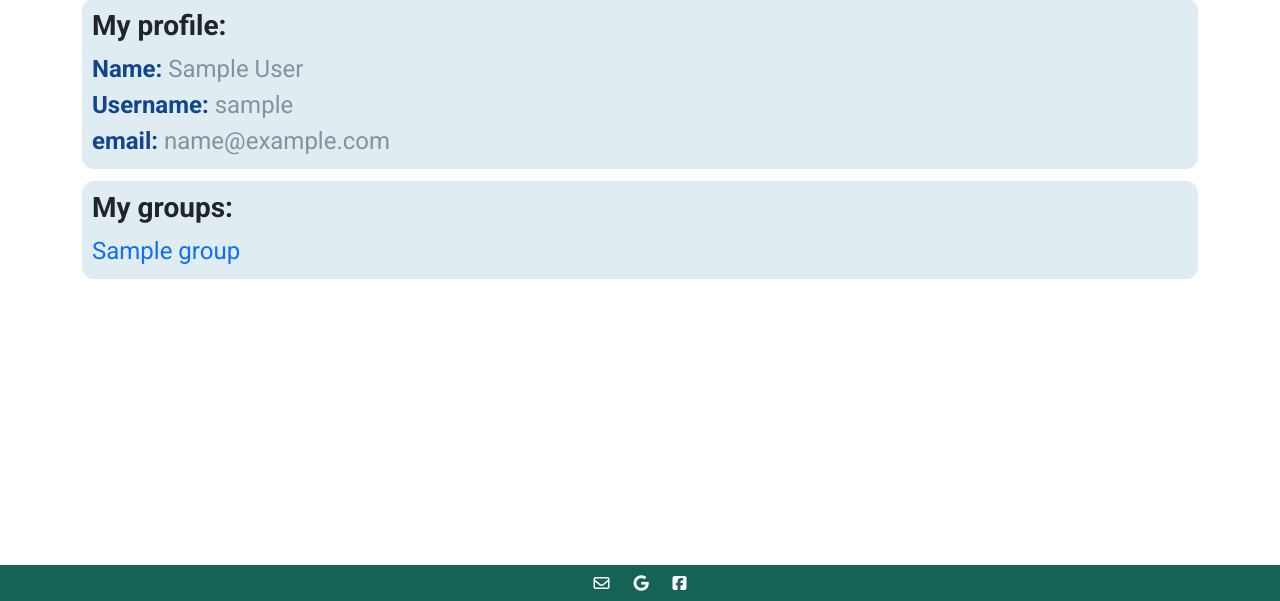
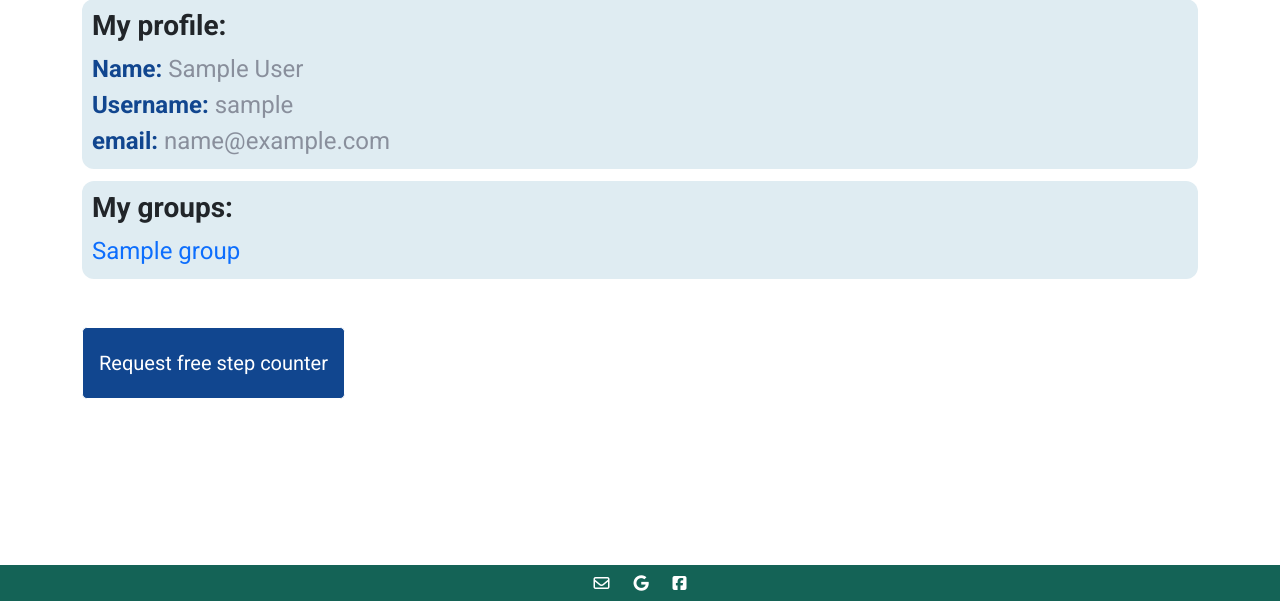
Before and after one commit to Merley-North-Digital-Walking-Group/walking-app, a Django app: page /user_homepage/1/ in a window 1280 px wide. Shown: the part 199-800 px from the top of the page. Run offline with Django 3.2, Linux system fonts and the light colour scheme; tables that the repository leaves empty hold one stand-in row (values such as "Sample post"); some libraries are stand-ins or nearby versions.

Commit message:
Add stepcounter request and confirmation

```diff
--- a/users/templates/users/login_email.html
+++ b/users/templates/users/login_email.html
@@ -22,8 +22,8 @@
         </div>
 
         <div><!--FROM HERE-->
-          <a href="{% url 'user_homepage' pk=1 %}" class="btn btn-secondary btn-sm" target="_blank" type="button">User example</a>
-          <a href="{% url 'group_details' pk=1 %}" class="btn btn-secondary btn-sm" target="_blank" type="button">Group example</a>
+          <a href="{% url 'user_homepage' pk=1 %}" class="btn btn-secondary btn-sm" type="button">User example</a>
+          <a href="{% url 'group_details' pk=1 %}" class="btn btn-secondary btn-sm" type="button">Group example</a>
         </div><!-- TO HERE WAS ADDED BY VICKY TRYING TO CREATE A LINK TO A USER PAGE BYPASSING THE LOG IN PROCESS AS IT'S NOT YET OPERATIONAL -->
 
         <div class="create-user">
--- a/users/templates/users/user_homepage.html
+++ b/users/templates/users/user_homepage.html
@@ -26,6 +26,9 @@
         </P>
 
     </div>
+    <div class="mt-5">
+        <a href="{% url 'stepcounter' %}" type="button" class="btn btn-lg btn-primary">Request free step counter</a>
+    </div>
 
 </div>
 
--- a/users/urls.py
+++ b/users/urls.py
@@ -6,5 +6,6 @@ urlpatterns = [
     path('login_facebook', views.login_facebook, name='login_facebook'),
     path('login_google', views.login_google, name='login_google'),
     path('create_user', views.create_user, name='create_user'),
-    path('user_homepage/<int:pk>/', views.user_homepage, name= 'user_homepage'),
+    path('user_homepage/<int:pk>/', views.user_homepage, name='user_homepage'),
+    path('stepcounter', views.stepcounter, name='stepcounter'),
 ]
--- a/users/views.py
+++ b/users/views.py
@@ -19,3 +19,6 @@ def create_user(request):
 def user_homepage(request, pk):
     user = get_object_or_404(App_User, pk=pk)
     return render(request, 'users/user_homepage.html', {'user': user})
+
+def stepcounter(request):
+    return render(request, 'users/stepcounter.html', {})
```
Also changed, not shown: users/templates/users/stepcounter.html (added, +18 -0 lines).
